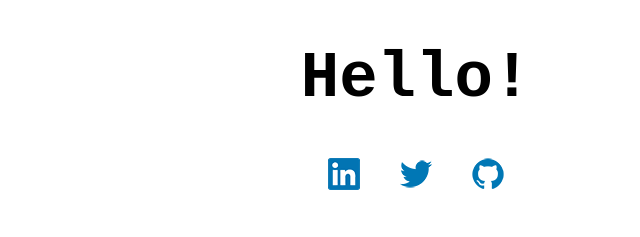
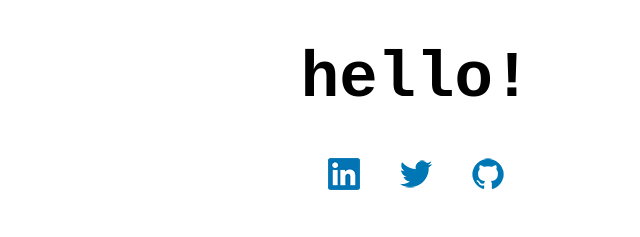
Before and after one commit to jomichael94/jomichael94.github.io, a plain HTML site: page index.html in a window 1280 px wide. Shown: the top 237 px of the page, 224-864 px from the left. Drawn offline with Linux system fonts and the light colour scheme.

Commit message:
Update index.html

```diff
--- a/index.html
+++ b/index.html
@@ -9,25 +9,11 @@
 	<meta charset='utf-8'>
 
 	<title>ite m8!</title>
-	<!--
-	<style>
-		body {
-			font-family:'courier new';
-		}
-		h1 {
-			font-size: 48pt;
-			font-weight: bold;
-		}
-		footer {
-			font-size: 10pt;
-		}
-	</style>
-	-->
 
 </head>
 <body>
 	<center>
-	<h1>Hello!</h1>
+	<h1>hello!</h1>
 	<nav id="nav_bar">
 		<ul>
 			<li><a href="https://linkedin.com/in/jamesm94" target="_blank"><img src="assets/lin.png" alt="LinkedIn" id=	"lin" onmouseover="hover(id);" onmouseout="hoverOut(id);" /></a></li>
```
